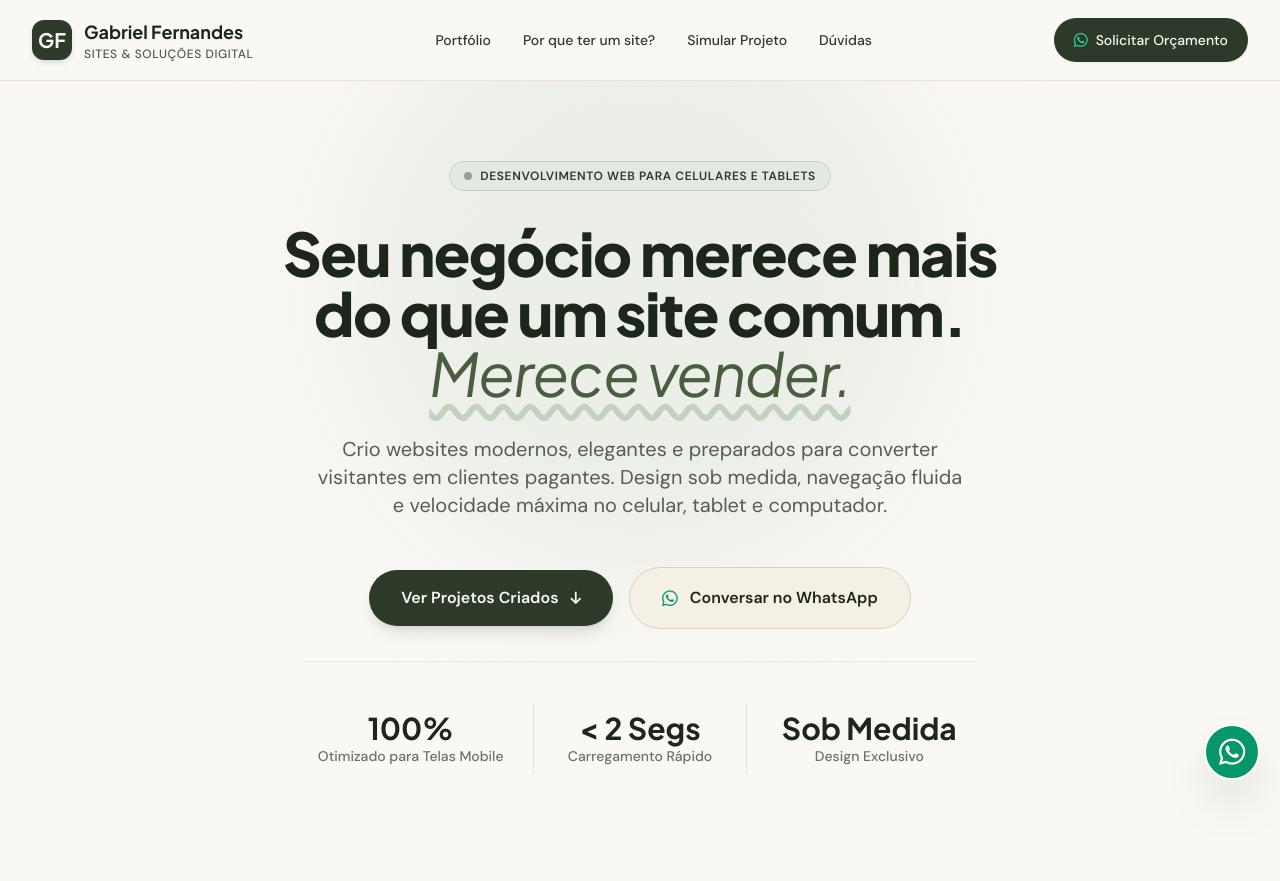
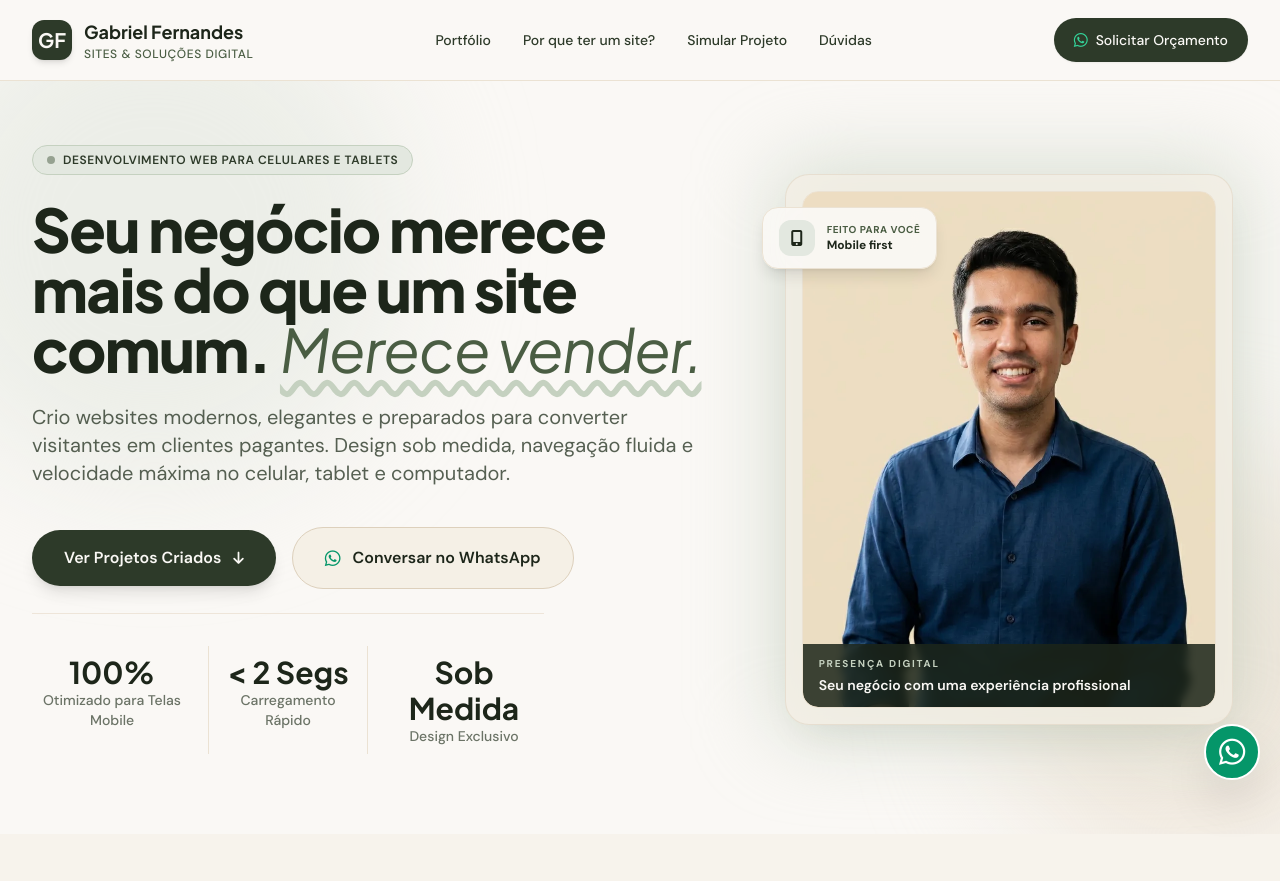
Before and after one commit to Gabrielfernandes7/portifolio, a plain HTML site: page index.html in a window 1280 px wide. Shown: the top 881 px of the page. Drawn offline with nearby package versions, Linux system fonts and the light colour scheme.

Commit message:
refactor: refatoracao do hero

```diff
--- a/index.html
+++ b/index.html
@@ -86,12 +86,14 @@
     </header>
 
     <!-- Hero Section -->
-    <section class="relative pt-8 pb-16 md:pt-20 md:pb-28 overflow-hidden">
+    <section id="inicio" class="relative pt-8 pb-12 md:pt-16 md:pb-20 overflow-hidden">
         <!-- Background accents -->
-        <div class="absolute top-1/4 left-1/2 -translate-x-1/2 -translate-y-1/2 w-[320px] sm:w-[500px] md:w-[600px] h-[320px] sm:h-[500px] md:h-[600px] bg-oliva-100/60 rounded-full blur-3xl -z-10"></div>
+        <div class="absolute -top-24 -left-24 w-[320px] sm:w-[500px] h-[320px] sm:h-[500px] bg-oliva-100/60 rounded-full blur-3xl -z-10"></div>
+        <div class="absolute top-1/2 -right-32 w-[280px] sm:w-[420px] h-[280px] sm:h-[420px] bg-creme-200/70 rounded-full blur-3xl -z-10"></div>
 
-        <div class="max-w-7xl mx-auto px-4 sm:px-6 lg:px-8">
-            <div class="max-w-3xl mx-auto text-center space-y-6 sm:space-y-8">
+        <div class="max-w-7xl mx-auto px-4 sm:px-6 lg:px-8 relative z-10">
+            <div class="grid grid-cols-1 lg:grid-cols-12 gap-12 items-center">
+                <div class="lg:col-span-7 space-y-6 text-center lg:text-left">
                 <!-- Badge -->
                 <div class="inline-flex items-center gap-2 px-3.5 py-1.5 rounded-full bg-oliva-100 border border-oliva-200 text-oliva-800 text-[11px] sm:text-xs font-semibold uppercase tracking-wider">
                     <span class="w-2 h-2 rounded-full bg-oliva-600 animate-pulse"></span>
@@ -104,12 +106,12 @@
                 </h1>
 
                 <!-- Body Copy -->
-                <p class="text-base sm:text-lg md:text-xl text-oliva-800/80 leading-relaxed font-normal max-w-2xl mx-auto px-2">
+                <p class="text-base sm:text-lg md:text-xl text-oliva-800/80 leading-relaxed font-normal max-w-2xl mx-auto lg:mx-0 px-2 lg:px-0">
                     Crio websites modernos, elegantes e preparados para converter visitantes em clientes pagantes. Design sob medida, navegação fluida e velocidade máxima no celular, tablet e computador.
                 </p>
 
                 <!-- Hero CTAs -->
-                <div class="flex flex-col sm:flex-row items-stretch sm:items-center justify-center gap-3 sm:gap-4 pt-2 sm:pt-4 px-4 sm:px-0">
+                <div class="flex flex-col sm:flex-row items-stretch sm:items-center justify-center lg:justify-start gap-3 sm:gap-4 pt-2 sm:pt-4 px-4 sm:px-0 lg:px-0">
                     <a href="#portfolio" class="inline-flex items-center justify-center gap-3 bg-oliva-800 hover:bg-oliva-900 text-creme-50 px-6 py-3.5 sm:px-8 sm:py-4 rounded-full font-semibold shadow-lg hover:shadow-xl transition-all duration-300 text-sm sm:text-base min-h-[48px]">
                         <span>Ver Projetos Criados</span>
                         <i class="fa-solid fa-arrow-down text-xs sm:text-sm"></i>
@@ -124,7 +126,7 @@
                 </div>
 
                 <!-- Proof highlights -->
-                <div class="pt-8 sm:pt-10 grid grid-cols-3 gap-2 sm:gap-4 border-t border-creme-200/80 max-w-2xl mx-auto text-center">
+                <div class="pt-6 sm:pt-8 grid grid-cols-3 gap-2 sm:gap-4 border-t border-creme-200/80 max-w-lg mx-auto lg:mx-0 text-center">
                     <div class="p-1 sm:p-2">
                         <p class="text-xl sm:text-3xl font-bold font-heading text-oliva-900">100%</p>
                         <p class="text-[11px] sm:text-sm text-oliva-800/70 font-medium leading-tight">Otimizado para Telas Mobile</p>
@@ -136,6 +138,42 @@
                     <div class="p-1 sm:p-2">
                         <p class="text-xl sm:text-3xl font-bold font-heading text-oliva-900">Sob Medida</p>
                         <p class="text-[11px] sm:text-sm text-oliva-800/70 font-medium leading-tight">Design Exclusivo</p>
+                    </div>
+                </div>
+                </div>
+
+                <div class="lg:col-span-5 relative flex justify-center">
+                    <div class="relative w-full max-w-md">
+                        <div class="absolute -inset-3 rounded-[2rem] bg-oliva-200/60 blur-2xl"></div>
+                        <div class="relative glass-card rounded-3xl p-4 overflow-visible custom-shadow">
+                            <div class="relative aspect-[4/5] rounded-2xl overflow-hidden border border-creme-200 bg-creme-100">
+                                <picture class="block h-full w-full">
+                                    <source srcset="assets/hero.webp" type="image/webp">
+                                    <img
+                                        src="assets/hero.png"
+                                        alt="Prévia visual de sites desenvolvidos por Gabriel Fernandes"
+                                        class="h-full w-full object-cover object-center"
+                                        width="1024"
+                                        height="1024"
+                                        loading="eager"
+                                        fetchpriority="high"
+                                    >
+                                </picture>
+                                <div class="absolute inset-x-0 bottom-0 bg-oliva-900/85 px-4 py-3 text-left text-creme-50 backdrop-blur-sm">
+                                    <p class="text-[10px] font-bold uppercase tracking-[0.18em] text-oliva-200">Presença digital</p>
+                                    <p class="mt-1 text-sm font-semibold">Seu negócio com uma experiência profissional</p>
+                                </div>
+                            </div>
+                            <div class="absolute top-8 -left-6 hidden sm:flex items-center gap-3 rounded-2xl border border-creme-200 bg-creme-50/95 px-4 py-3 shadow-lg backdrop-blur-md">
+                                <span class="flex h-9 w-9 items-center justify-center rounded-xl bg-oliva-100 text-oliva-700">
+                                    <i class="fa-solid fa-mobile-screen-button"></i>
+                                </span>
+                                <div class="text-left">
+                                    <p class="text-[10px] font-bold uppercase tracking-wider text-oliva-600">Feito para você</p>
+                                    <p class="text-xs font-bold text-oliva-900">Mobile first</p>
+                                </div>
+                            </div>
+                        </div>
                     </div>
                 </div>
             </div>
```
Also changed, not shown: assets/hero.png (added), assets/hero.webp (added).
